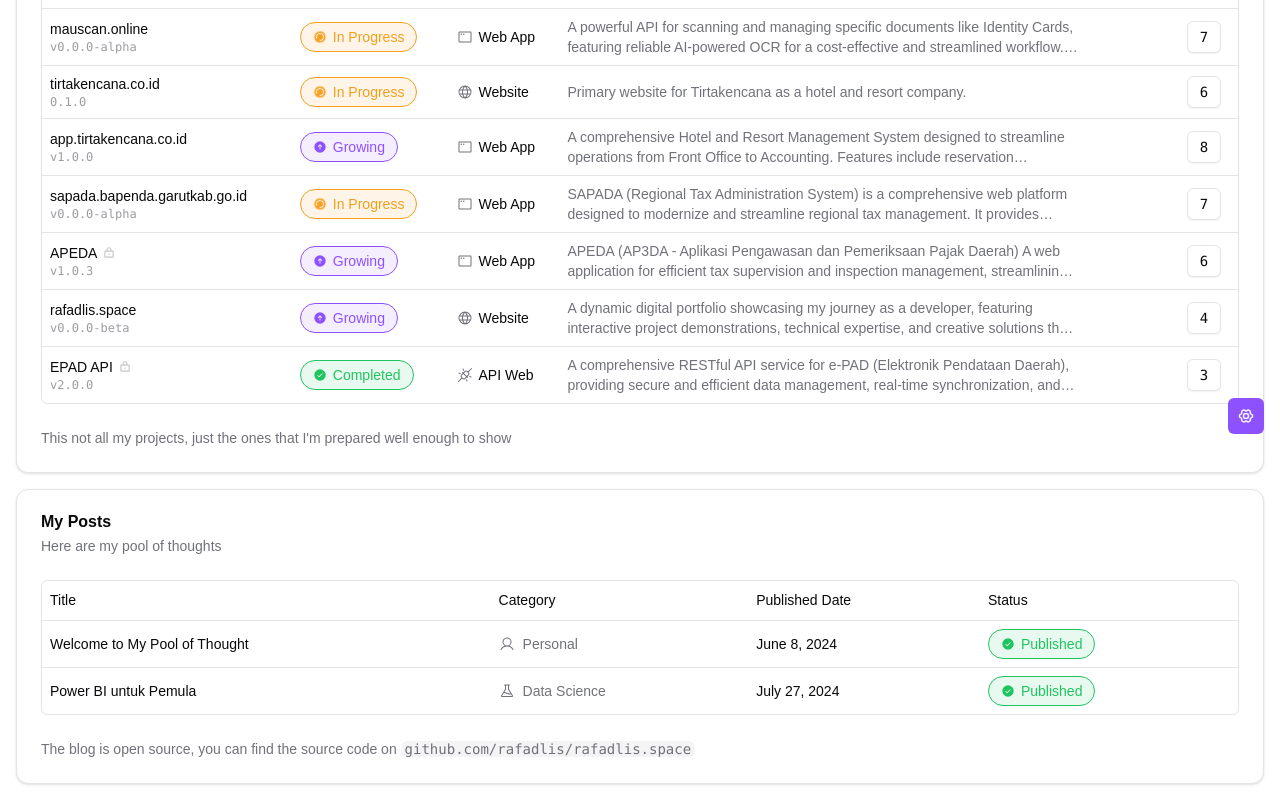
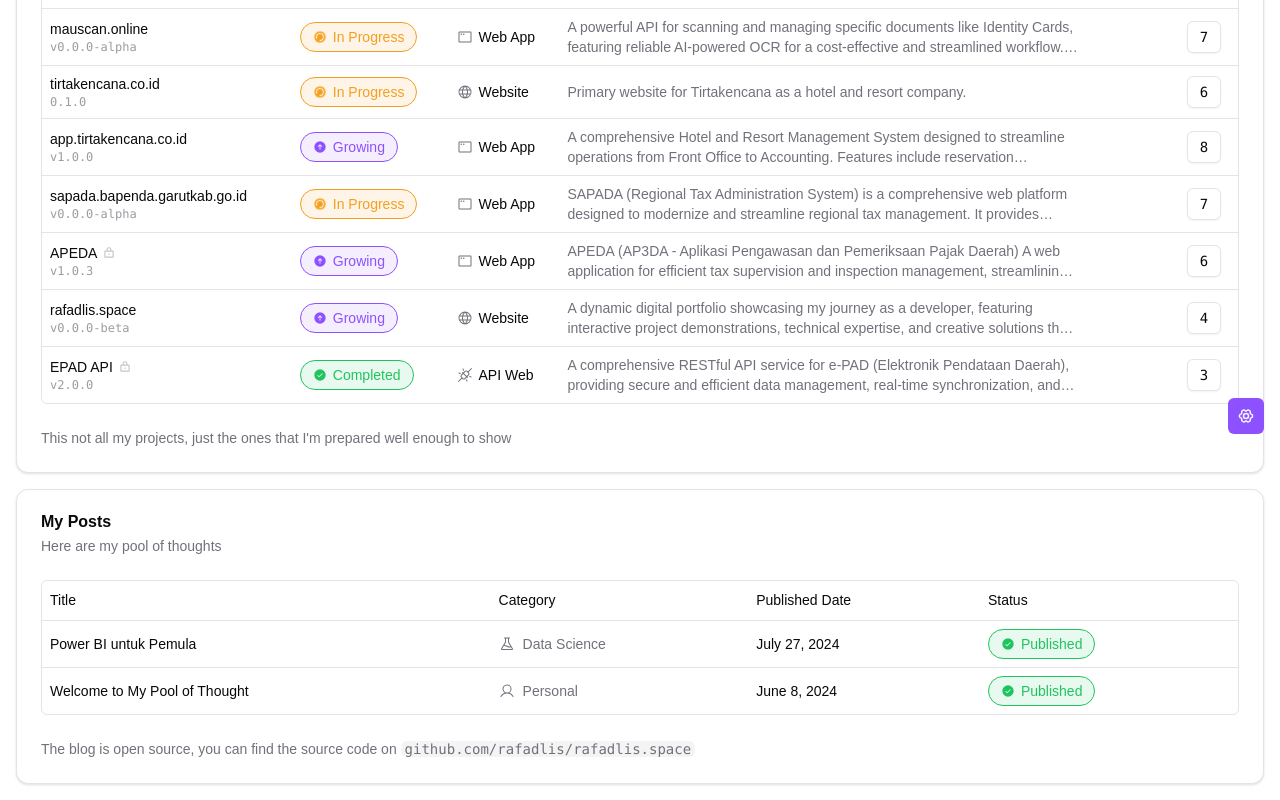
Before and after one commit to rafadlis/rafadlis.space, a Next.js app: page / in a window 1280 px wide. Shown: the part 350-1150 px from the top of the page. Built offline with nearby package versions, Linux system fonts and the light colour scheme.

Commit message:
feat(blog): sort blog entries by published date in BlogTable for improved display order

```diff
--- a/app/blog/_components/blog-table.tsx
+++ b/app/blog/_components/blog-table.tsx
@@ -35,7 +35,10 @@ export function BlogTable() {
 
   const columns = useBlogTableColumns()
   const data = useMemo(
-    () => blogs.filter((blog) => blog.status !== "archived"),
+    () =>
+      blogs
+        .filter((blog) => blog.status !== "archived")
+        .sort((a, b) => b.publishedAt.getTime() - a.publishedAt.getTime()),
     []
   )
 
```
